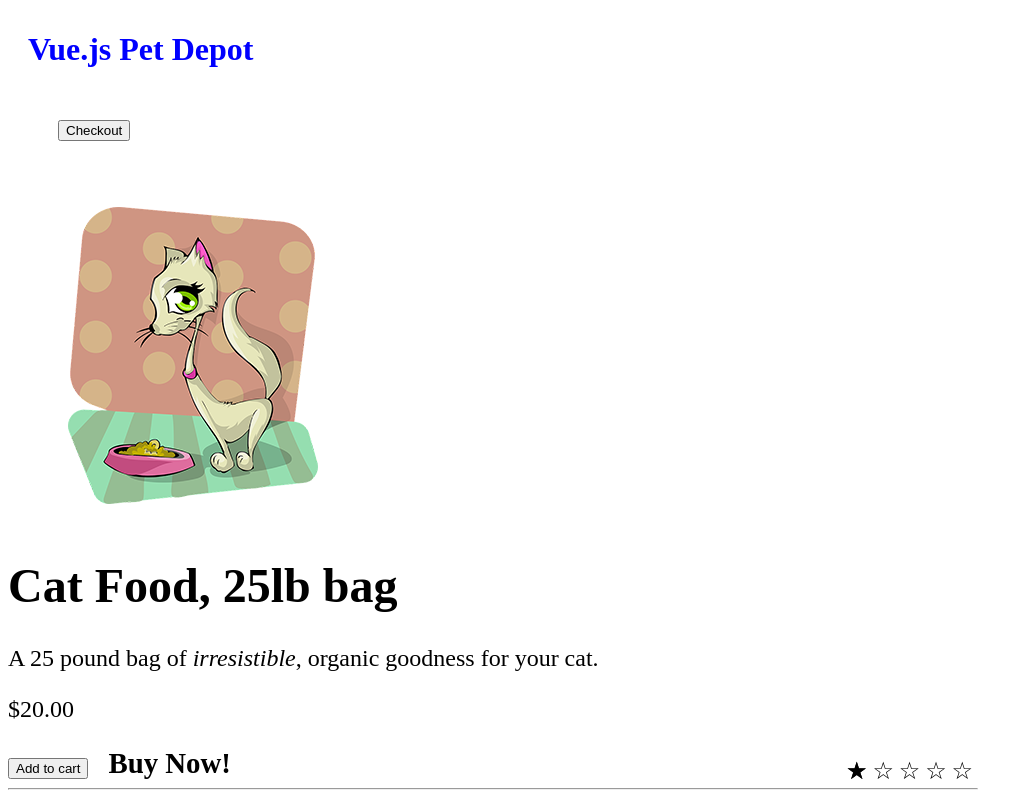
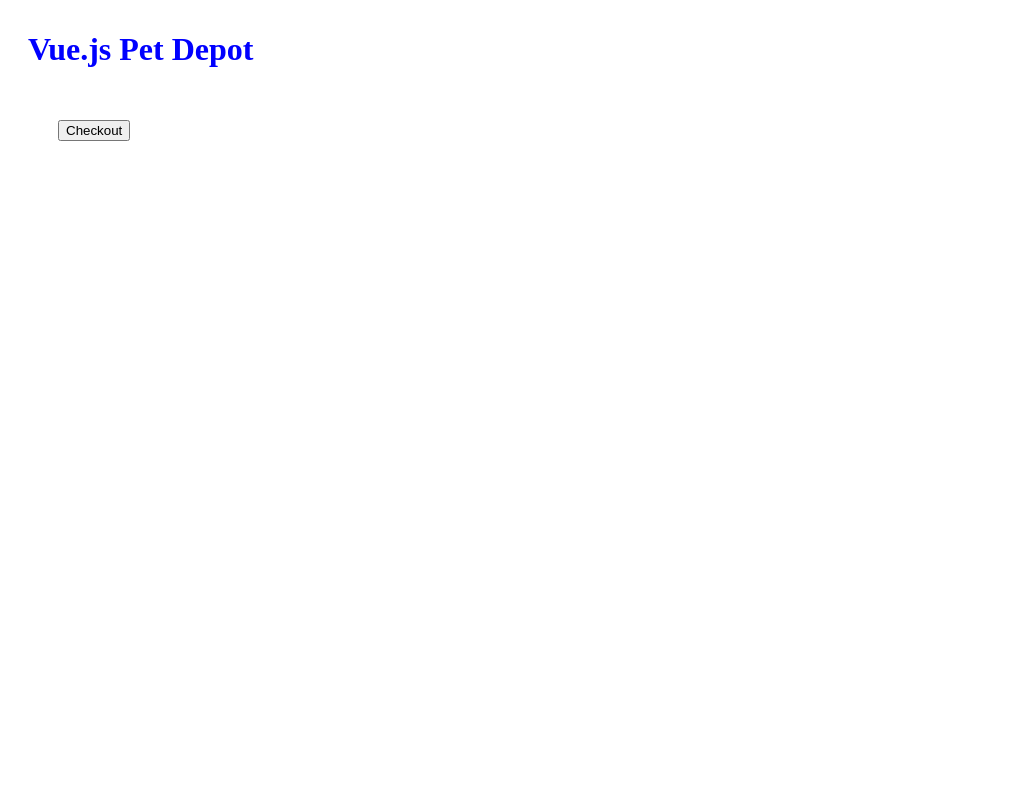
Before and after one commit to Safarov-E/petstore, a Vue app: page / in a window 1280 px wide. Shown: the top 800 px of the page, without its empty margins (0-1033 px from the left). Built offline with nearby package versions, Linux system fonts and the light colour scheme; the HTML template or start-up script is replaced by a standard one.

Commit message:
Добавление вычисляемого свойства products:

```diff
--- a/src/components/Main.vue
+++ b/src/components/Main.vue
@@ -54,7 +54,6 @@
   name: 'imain',
   data() {
     return {
-      products: {},
       cart: []
     };
   },
@@ -99,6 +98,9 @@
         } else {
             return false
         }
+    },
+    products() {
+      return this.$store.getters.products;
     }
   },
   filters: {
```
